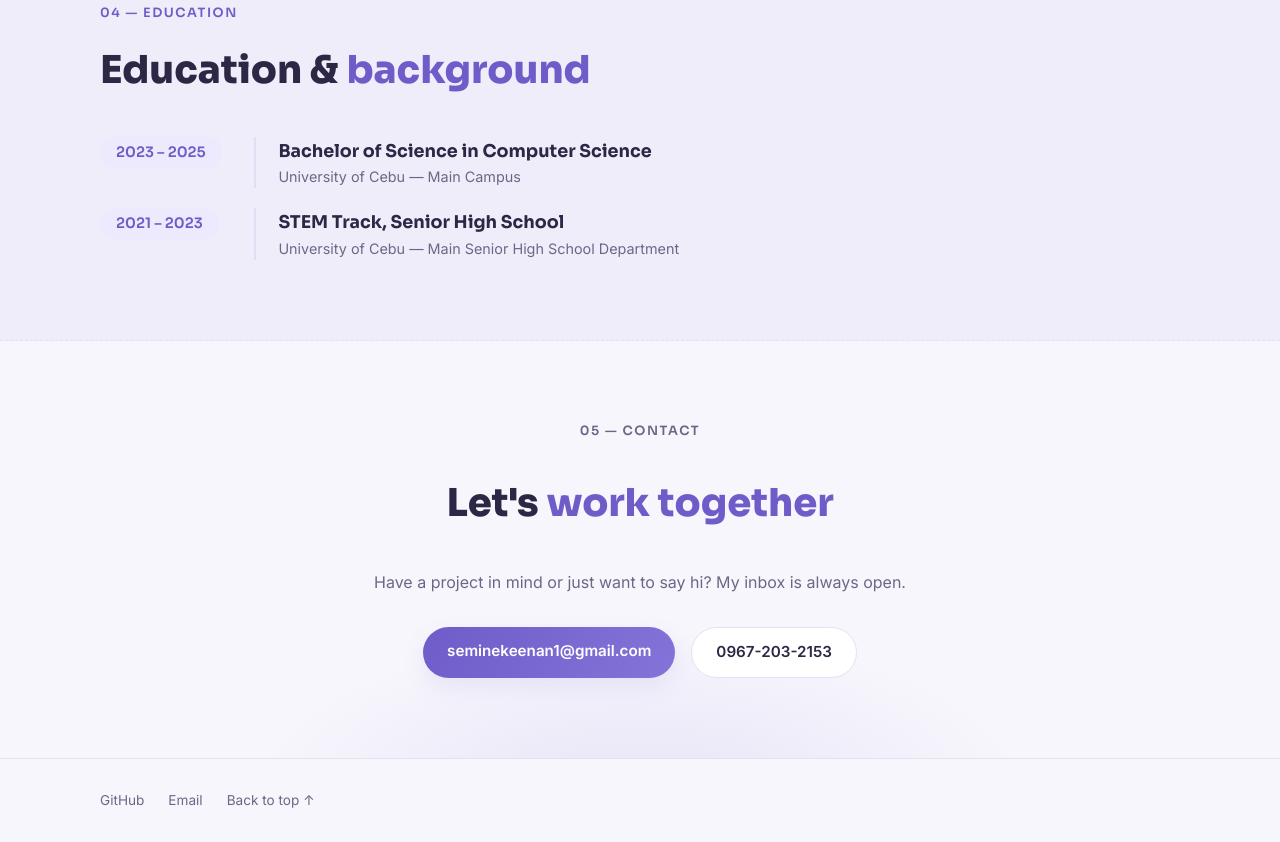
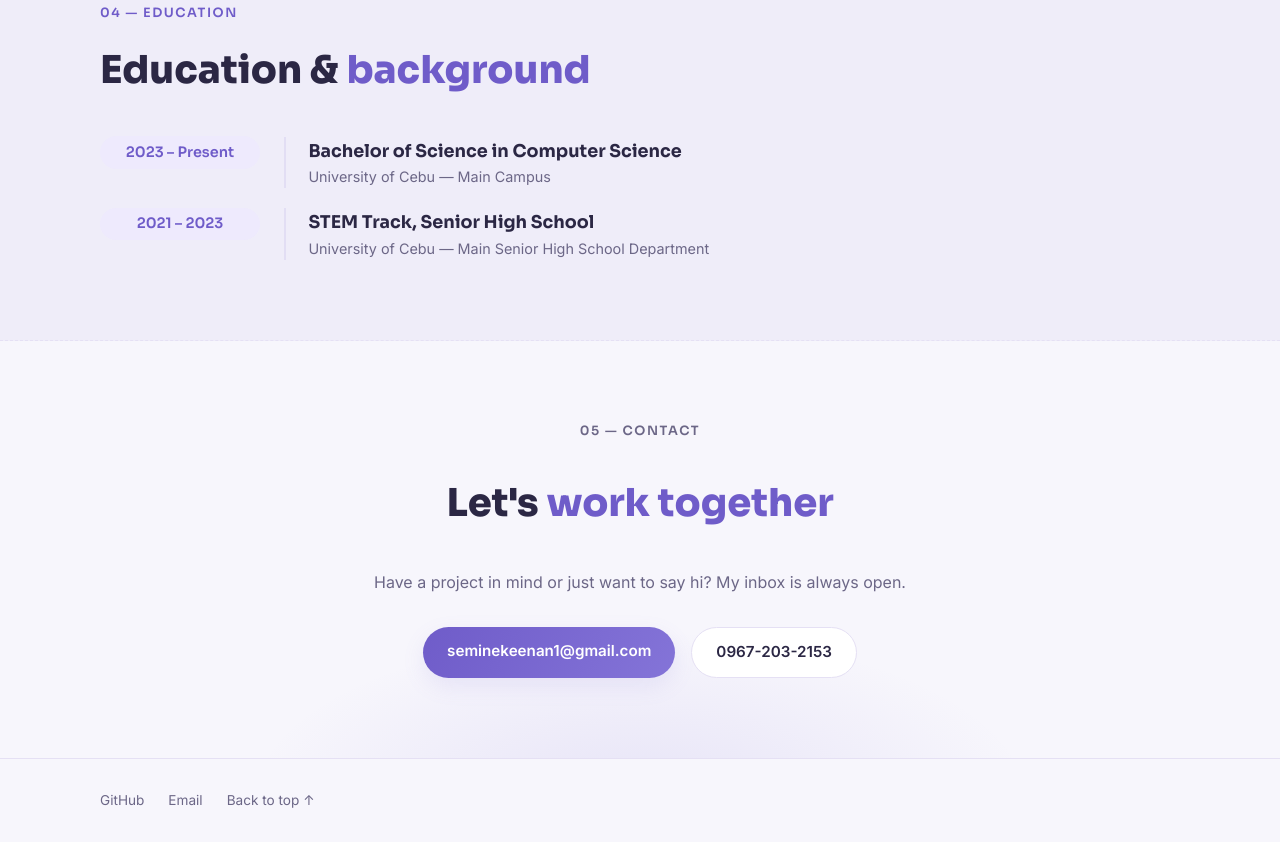
Before and after one commit to semi-naan/keenan-portfolio, a plain HTML site: page index.html in a window 1280 px wide. Shown: the part 2930-3772 px from the top of the page. Drawn offline with Linux system fonts and the light colour scheme.

Commit message:
Change the date

```diff
--- a/index.html
+++ b/index.html
@@ -254,7 +254,7 @@
         <h2 class="section-title">Education &amp; <span class="accent">background</span></h2>
         <div class="edu-list">
           <article class="edu-item">
-            <div class="edu-year">2023 – 2025</div>
+            <div class="edu-year">2023 – Present</div>
             <div class="edu-body">
               <h3>Bachelor of Science in Computer Science</h3>
               <p>University of Cebu — Main Campus</p>
--- a/styles.css
+++ b/styles.css
@@ -702,7 +702,7 @@ ul {
 
 .edu-item {
   display: grid;
-  grid-template-columns: 130px 1fr;
+  grid-template-columns: 160px 1fr;
   gap: 1.5rem;
   align-items: baseline;
 }
@@ -715,7 +715,9 @@ ul {
   background: var(--accent-soft);
   border-radius: 999px;
   padding: 0.3rem 1rem;
-  width: fit-content;
+  width: 100%;
+  text-align: center;
+  white-space: nowrap;
 }
 
 .edu-body {
```
